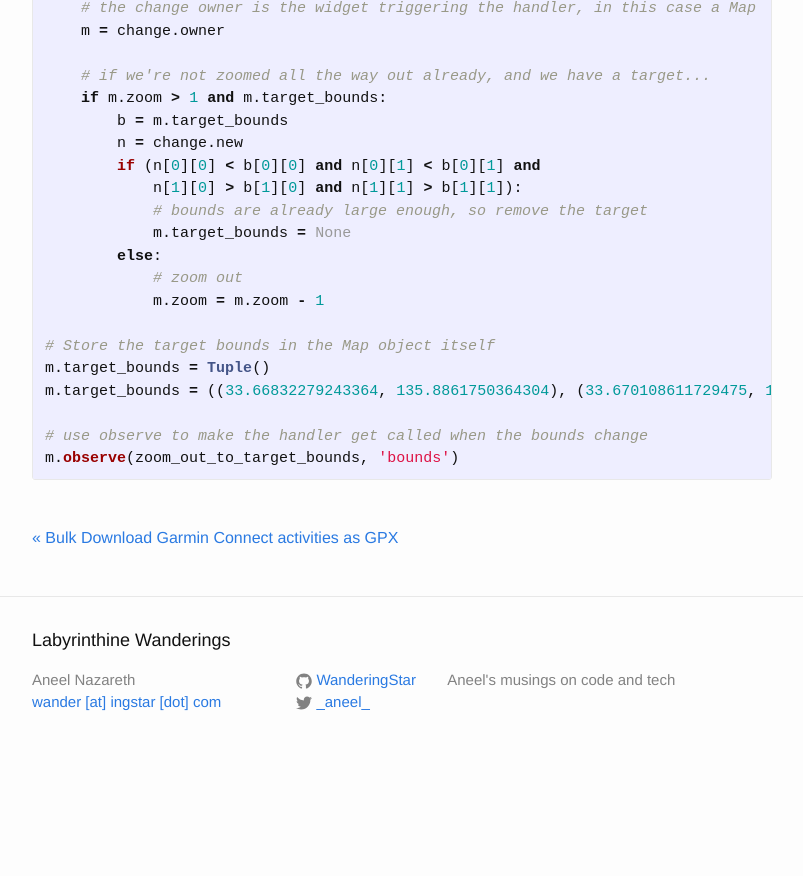
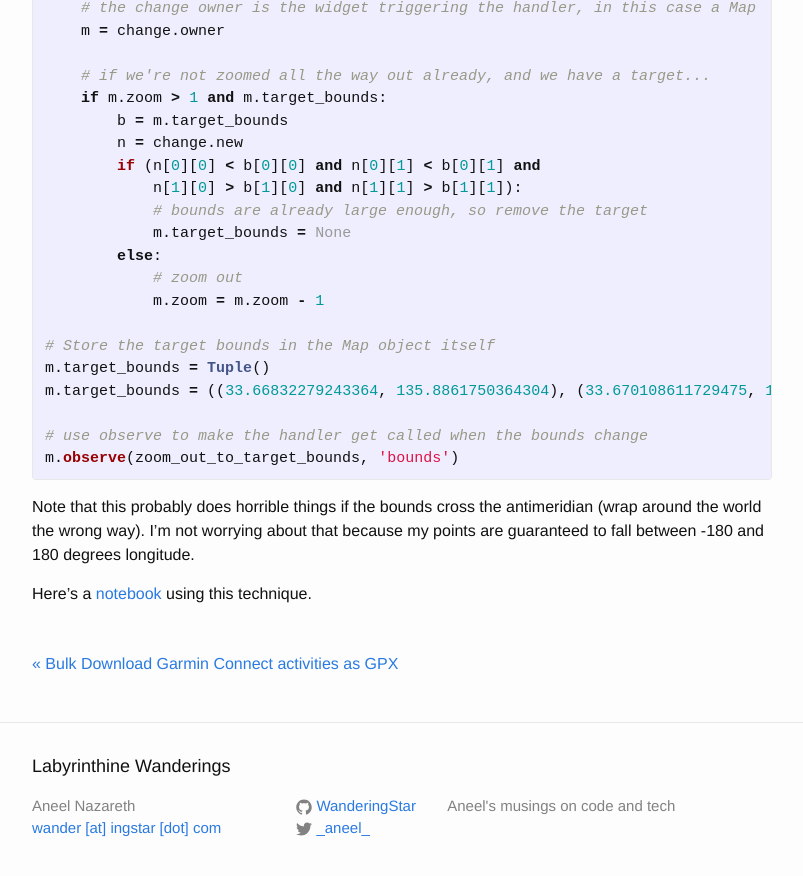
Before and after one commit to WanderingStar/WanderingStar.github.io, a Jekyll site: the page built from _posts/2020-02-02-22-22-ipyleaflet-zoom-to-fit.md, in a window 1280 px wide and 900 px high, scrolled down 622 px. Shown: the top 876 px of the window, without its empty margins (238-1041 px from the left). Built offline with Jekyll 4.4.1, drawn with Linux system fonts in a browser that asks for light colours; comment, search, counter and statistics services are not loaded; before the commit the page ends 1396 px from its top, so only the background shows below that.

Commit message:
warning about wrapping

```diff
--- a/_posts/2020-02-02-22-22-ipyleaflet-zoom-to-fit.md
+++ b/_posts/2020-02-02-22-22-ipyleaflet-zoom-to-fit.md
@@ -53,3 +53,10 @@ m.target_bounds = ((33.66832279243364, 135.8861750364304), (33.670108611729475,
 # use observe to make the handler get called when the bounds change
 m.observe(zoom_out_to_target_bounds, 'bounds')
 {% endhighlight %}
+
+Note that this probably does horrible things if the bounds cross the antimeridian
+(wrap around the world the wrong way). I'm not worrying about that because my
+points are guaranteed to fall between -180 and 180 degrees longitude.
+
+Here's a [notebook](https://github.com/WanderingStar/gpx-cleanup/blob/master/notebook/oneday.ipynb)
+using this technique.
```
